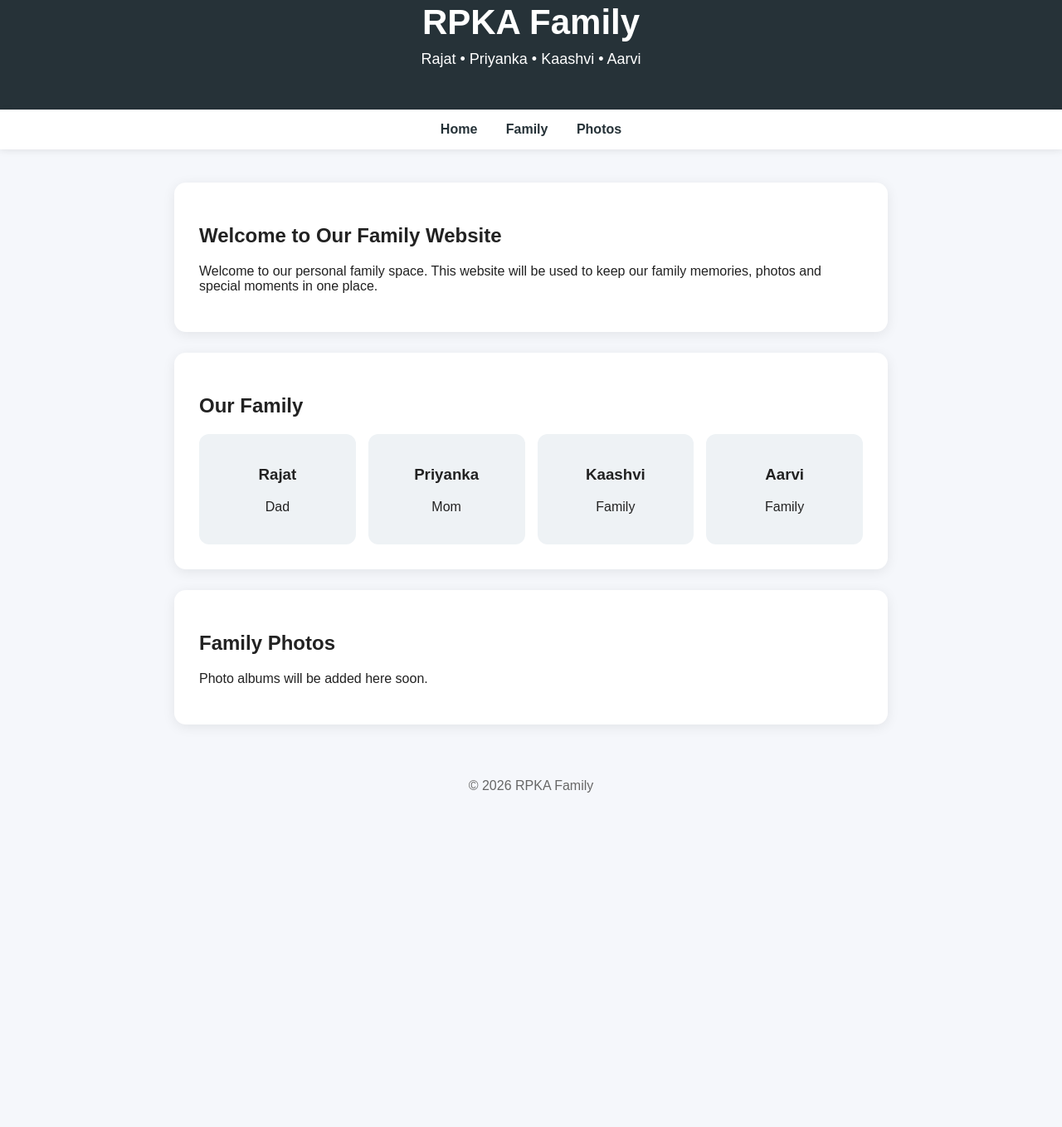
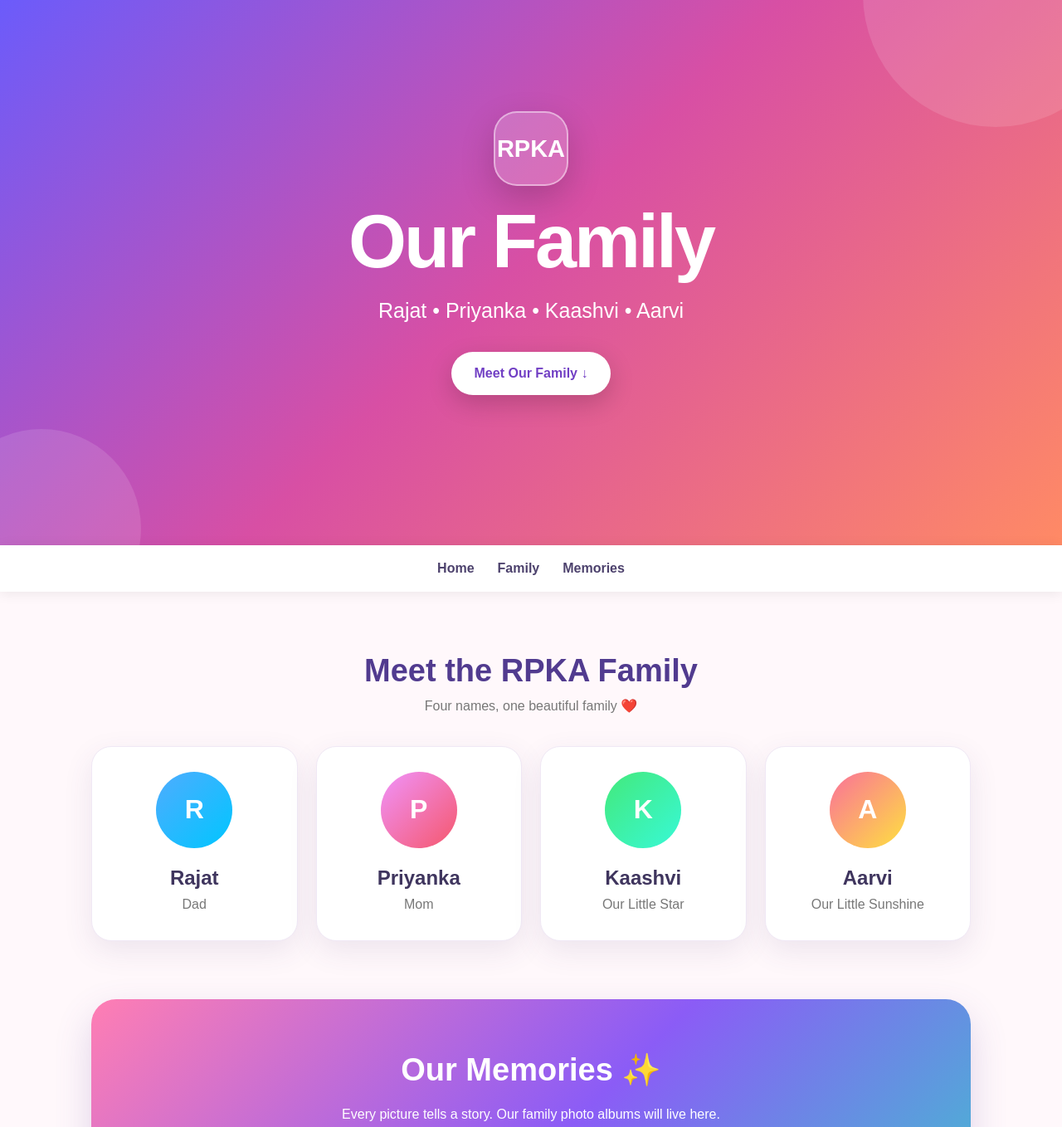
Before and after one commit to RPKAura/family, a plain HTML site: page index.html in a window 1280 px wide. Shown: the part 47-1405 px from the top of the page at 83% size. Before the commit the page ends 1028 px from the top, so only its background shows below. Drawn offline with Linux system fonts and the light colour scheme.

Commit message:
Add files via upload

```diff
--- a/index.html
+++ b/index.html
@@ -3,106 +3,68 @@
 <head>
 <meta charset="UTF-8">
 <meta name="viewport" content="width=device-width, initial-scale=1.0">
-    <title>RPKA Family</title>
+<title>RPKAura | Our Family</title>
 <style>
-        * { box-sizing: border-box; }
-        body {
-            margin: 0;
-            font-family: Arial, sans-serif;
-            background: #f5f7fb;
-            color: #222;
-        }
-        header {
-            background: #263238;
-            color: white;
-            text-align: center;
-            padding: 50px 20px;
-        }
-        header h1 { margin: 0 0 10px; font-size: 42px; }
-        header p { margin: 0; font-size: 18px; }
-        nav {
-            background: white;
-            text-align: center;
-            padding: 15px;
-            box-shadow: 0 2px 8px rgba(0,0,0,.08);
-        }
-        nav a {
-            margin: 0 15px;
-            text-decoration: none;
-            color: #263238;
-            font-weight: bold;
-        }
-        main {
-            max-width: 900px;
-            margin: 40px auto;
-            padding: 0 20px;
-        }
-        .card {
-            background: white;
-            padding: 30px;
-            margin-bottom: 25px;
-            border-radius: 14px;
-            box-shadow: 0 3px 15px rgba(0,0,0,.08);
-        }
-        .family {
-            display: grid;
-            grid-template-columns: repeat(auto-fit, minmax(180px, 1fr));
-            gap: 15px;
-        }
-        .person {
-            padding: 20px;
-            border-radius: 12px;
-            background: #eef2f5;
-            text-align: center;
-        }
-        footer {
-            text-align: center;
-            padding: 25px;
-            color: #666;
-        }
+*{box-sizing:border-box;margin:0;padding:0}
+body{font-family:Arial,sans-serif;color:#26304a;background:#fff8fb;line-height:1.6}
+header{min-height:88vh;display:flex;align-items:center;justify-content:center;text-align:center;color:white;padding:40px 20px;background:linear-gradient(135deg,#665cff,#d84fa4 50%,#ff8a65);position:relative;overflow:hidden}
+header:before,header:after{content:"";position:absolute;border-radius:50%;background:rgba(255,255,255,.12)}
+header:before{width:320px;height:320px;top:-120px;right:-80px}
+header:after{width:240px;height:240px;bottom:-100px;left:-70px}
+.hero{max-width:850px;position:relative;z-index:1}
+.logo{width:90px;height:90px;margin:0 auto 22px;border-radius:28px;display:flex;align-items:center;justify-content:center;font-size:29px;font-weight:bold;background:rgba(255,255,255,.18);border:2px solid rgba(255,255,255,.45);box-shadow:0 15px 40px rgba(0,0,0,.18)}
+h1{font-size:clamp(52px,9vw,90px);line-height:1;margin-bottom:18px;letter-spacing:-3px}
+.hero p{font-size:clamp(18px,3vw,25px);margin-bottom:30px}
+.button{display:inline-block;padding:13px 28px;border-radius:30px;background:white;color:#713fc4;text-decoration:none;font-weight:bold;box-shadow:0 10px 30px rgba(0,0,0,.18)}
+nav{position:sticky;top:0;z-index:10;background:rgba(255,255,255,.95);text-align:center;padding:15px;box-shadow:0 2px 15px rgba(0,0,0,.08)}
+nav a{color:#4d426d;text-decoration:none;font-weight:bold;margin:0 14px}
+main{max-width:1100px;margin:auto;padding:65px 20px}
+.section-title{text-align:center;margin-bottom:35px}
+.section-title h2{font-size:38px;color:#513b8f}
+.section-title p{color:#777}
+.family-grid{display:grid;grid-template-columns:repeat(auto-fit,minmax(210px,1fr));gap:22px}
+.card{background:white;border-radius:24px;padding:30px 20px;text-align:center;box-shadow:0 12px 35px rgba(83,55,120,.1);border:1px solid #f0e8f5;transition:.25s}
+.card:hover{transform:translateY(-8px);box-shadow:0 18px 40px rgba(83,55,120,.18)}
+.avatar{width:92px;height:92px;margin:0 auto 17px;border-radius:50%;display:flex;align-items:center;justify-content:center;color:white;font-size:32px;font-weight:bold}
+.a1{background:linear-gradient(135deg,#4facfe,#00c6ff)}
+.a2{background:linear-gradient(135deg,#f093fb,#f5576c)}
+.a3{background:linear-gradient(135deg,#43e97b,#38f9d7)}
+.a4{background:linear-gradient(135deg,#fa709a,#fee140)}
+.card h3{font-size:24px;color:#3f355e}
+.card p{color:#777}
+.memory{margin-top:70px;padding:55px 25px;border-radius:30px;text-align:center;color:white;background:linear-gradient(135deg,#ff7eb3,#8b5cf6,#36cfc9);box-shadow:0 18px 45px rgba(100,70,160,.2)}
+.memory h2{font-size:38px;margin-bottom:10px}
+.photo-box{margin-top:25px;min-height:170px;border:2px dashed rgba(255,255,255,.65);border-radius:20px;display:flex;align-items:center;justify-content:center;padding:20px;font-size:18px}
+footer{text-align:center;padding:28px 20px;color:#777;background:white}
+.heart{color:#e84a8a}
+@media(max-width:600px){nav a{margin:0 6px;font-size:14px}h1{letter-spacing:-2px}}
 </style>
 </head>
 <body>
-
-<header>
-    <h1>RPKA Family</h1>
+<header id="home">
+<div class="hero">
+<div class="logo">RPKA</div>
+<h1>Our Family</h1>
 <p>Rajat • Priyanka • Kaashvi • Aarvi</p>
+<a class="button" href="#family">Meet Our Family ↓</a>
+</div>
 </header>
-
-<nav>
-    <a href="index.html">Home</a>
-    <a href="#family">Family</a>
-    <a href="#photos">Photos</a>
-</nav>
-
+<nav><a href="#home">Home</a><a href="#family">Family</a><a href="#memories">Memories</a></nav>
 <main>
-    <section class="card">
-        <h2>Welcome to Our Family Website</h2>
-        <p>
-            Welcome to our personal family space. This website will be used
-            to keep our family memories, photos and special moments in one place.
-        </p>
+<section id="family">
+<div class="section-title"><h2>Meet the RPKA Family</h2><p>Four names, one beautiful family ❤️</p></div>
+<div class="family-grid">
+<div class="card"><div class="avatar a1">R</div><h3>Rajat</h3><p>Dad</p></div>
+<div class="card"><div class="avatar a2">P</div><h3>Priyanka</h3><p>Mom</p></div>
+<div class="card"><div class="avatar a3">K</div><h3>Kaashvi</h3><p>Our Little Star</p></div>
+<div class="card"><div class="avatar a4">A</div><h3>Aarvi</h3><p>Our Little Sunshine</p></div>
+</div>
+<section class="memory" id="memories">
+<h2>Our Memories ✨</h2><p>Every picture tells a story. Our family photo albums will live here.</p>
+<div class="photo-box">📸 Photo albums coming soon</div>
 </section>
-
-    <section class="card" id="family">
-        <h2>Our Family</h2>
-        <div class="family">
-            <div class="person"><h3>Rajat</h3><p>Dad</p></div>
-            <div class="person"><h3>Priyanka</h3><p>Mom</p></div>
-            <div class="person"><h3>Kaashvi</h3><p>Family</p></div>
-            <div class="person"><h3>Aarvi</h3><p>Family</p></div>
-        </div>
-    </section>
-
-    <section class="card" id="photos">
-        <h2>Family Photos</h2>
-        <p>Photo albums will be added here soon.</p>
 </section>
 </main>
-
-<footer>
-    © 2026 RPKA Family
-</footer>
-
+<footer>Made with <span class="heart">♥</span> by RPKA Family · © 2026</footer>
 </body>
 </html>
```
Lines whose indentation alone changed are shown as unchanged.
